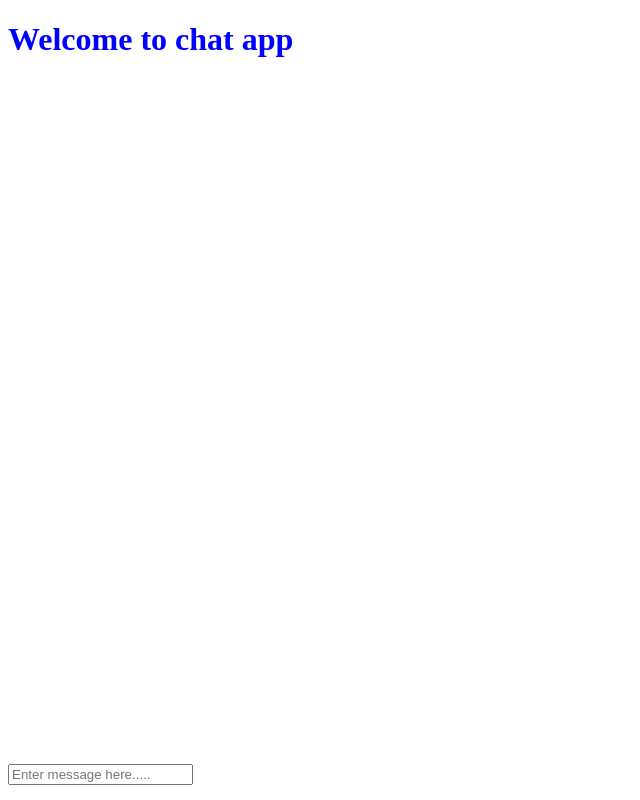
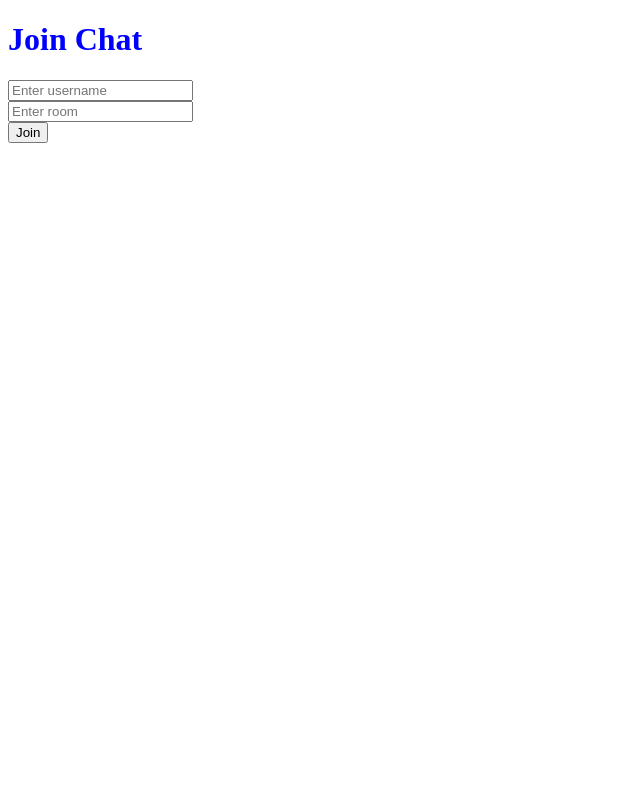
Before and after one commit to truptigaonkar/mandatory-backend1-chatapp, a website: page public/index.html in a window 1280 px wide. Shown: the whole page, without its empty margins (0-640 px from the left). Drawn offline with nearby package versions, Linux system fonts and the light colour scheme; no server answers.

Commit message:
Renamed index.html to chat.html to use index.html to create join chat page which will connect to chat.html

```diff
--- a/public/index.html
+++ b/public/index.html
@@ -4,19 +4,15 @@
     <meta charset="UTF-8">
     <meta name="viewport" content="width=device-width, initial-scale=1.0">
     <meta http-equiv="X-UA-Compatible" content="ie=edge">
-    <title>Chat app using node, socket, express</title>
+    <title>Join | Chat App</title>
     <link rel="stylesheet" href="style.css">
 </head>
 <body>
-    <h1>Welcome to chat app</h1>
-
-    <div class="messageList" style="overflow-y: scroll; height:500px;"></div>
-    <form type="submit" id="messageForm">
-        <input type="text" name="message" placeholder="Enter message here....." id="messageInput">
+    <h1>Join Chat</h1>
+    <form action="/chat.html">
+        <input type="text" placeholder="Enter username"><br>
+        <input type="text" placeholder="Enter room"><br>
+        <button>Join</button>
     </form>
-
-    <script src="/socket.io/socket.io.js"></script>
-    <script src="chat.js"></script>
-    <script src="/libs/moment.js"></script>
 </body>
 </html>
```
Also changed, not shown: public/chat.html (added, +22 -0 lines).
